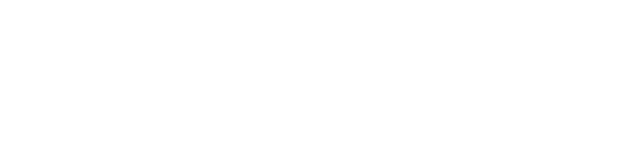
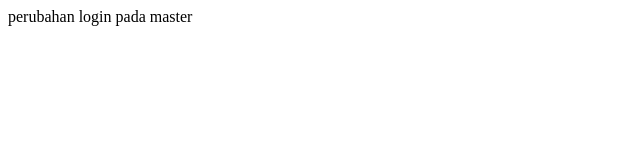
Before and after one commit to azisfeb/try_git, a plain HTML site: page login.html in a window 1280 px wide. Shown: the whole page, without its empty margins (0-640 px from the left). Drawn offline with Linux system fonts and the light colour scheme.

Commit message:
perubahan login.html pada master

```diff
--- a/login.html
+++ b/login.html
@@ -3,6 +3,6 @@
 		<title></title>
 	</head>
 	<body>
-
+		<p>perubahan login pada master</p>
 	</body>
 </html>
```
